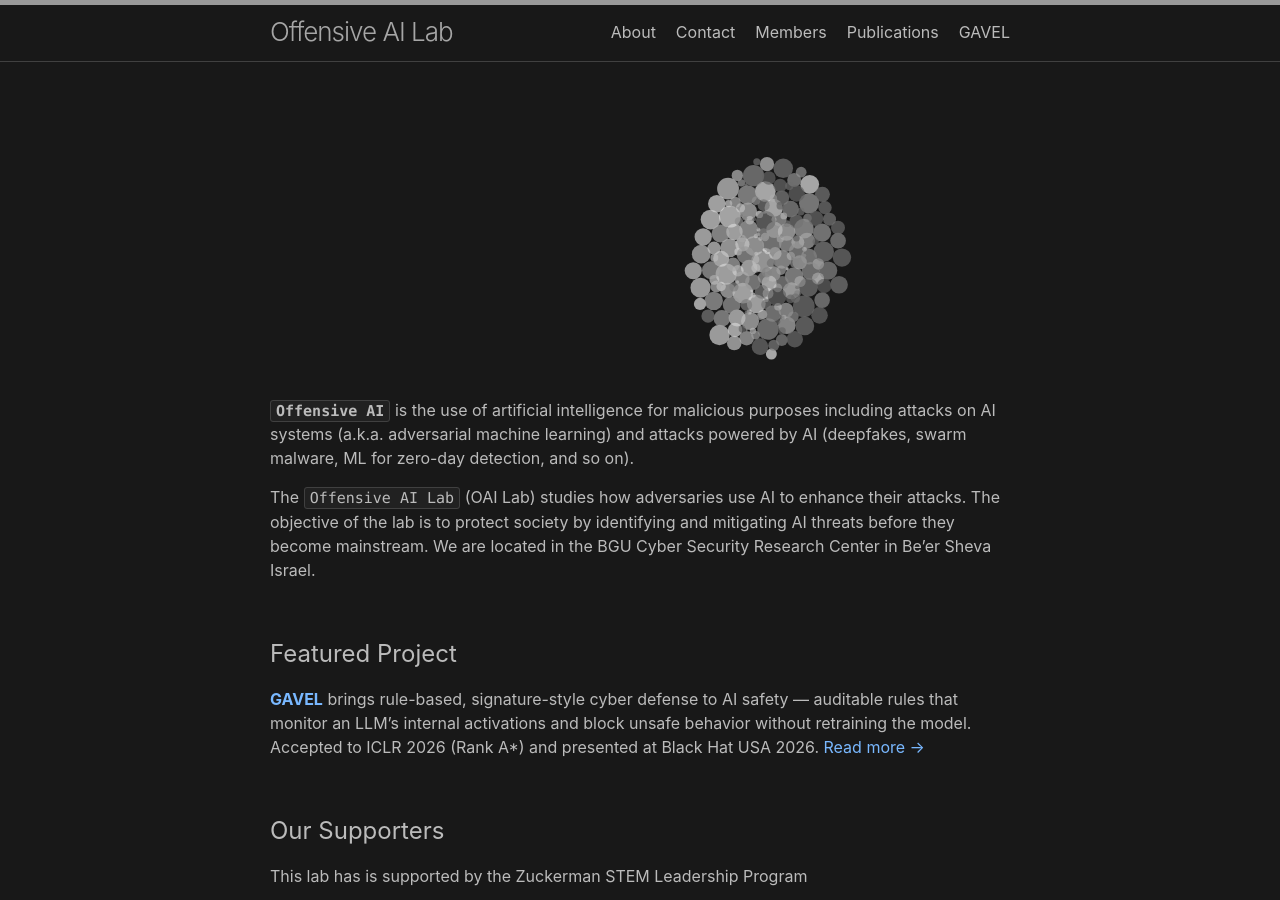
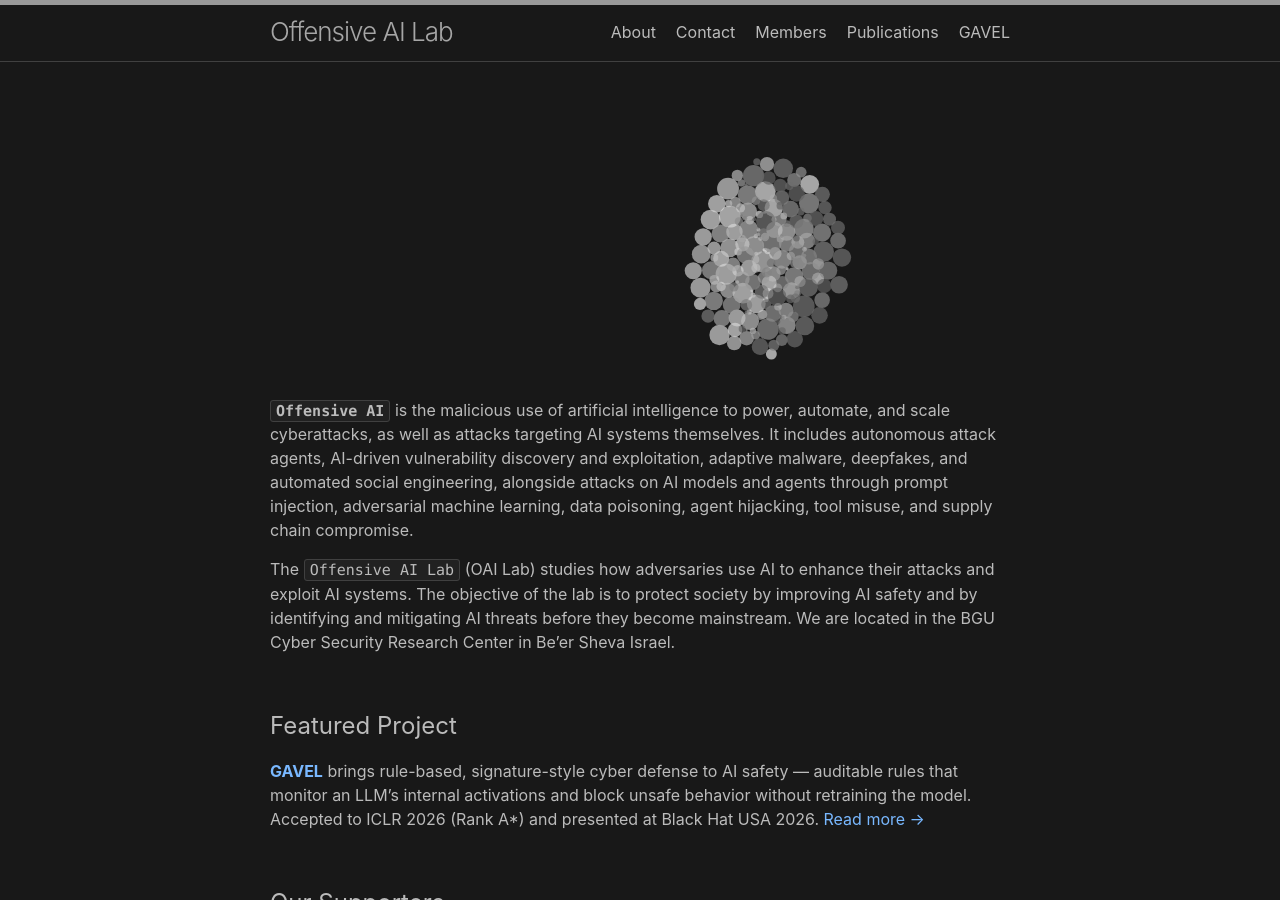
Before and after one commit to Offensive-AI-Lab/Offensive-AI-Lab.github.io, a Jekyll site: the page built from index.md, in a window 1280 px wide and 900 px high. Built offline with Jekyll 4.4.1, drawn with Linux system fonts in a browser that asks for light colours.

Commit message:
Update Offensive AI definition and lab description on home page
Co-Authored-By: Claude Opus 5.5 <noreply@anthropic.com>

```diff
--- a/index.md
+++ b/index.md
@@ -13,9 +13,9 @@ layout: home
 
 
 
-**`Offensive AI`** is the use of artificial intelligence for malicious purposes including attacks on AI systems (a.k.a. adversarial machine learning) and attacks powered by AI (deepfakes, swarm malware, ML for zero-day detection, and so on).
+**`Offensive AI`** is the malicious use of artificial intelligence to power, automate, and scale cyberattacks, as well as attacks targeting AI systems themselves. It includes autonomous attack agents, AI-driven vulnerability discovery and exploitation, adaptive malware, deepfakes, and automated social engineering, alongside attacks on AI models and agents through prompt injection, adversarial machine learning, data poisoning, agent hijacking, tool misuse, and supply chain compromise.
 
-The `Offensive AI Lab` (OAI Lab) studies how adversaries use AI to enhance their attacks. The objective of the lab is to protect society by identifying and mitigating AI threats before they become mainstream. We are located in the BGU Cyber Security Research Center in Be'er Sheva Israel.
+The `Offensive AI Lab` (OAI Lab) studies how adversaries use AI to enhance their attacks and exploit AI systems. The objective of the lab is to protect society by improving AI safety and by identifying and mitigating AI threats before they become mainstream. We are located in the BGU Cyber Security Research Center in Be'er Sheva Israel.
 
 <p>&nbsp;</p>
 
```
